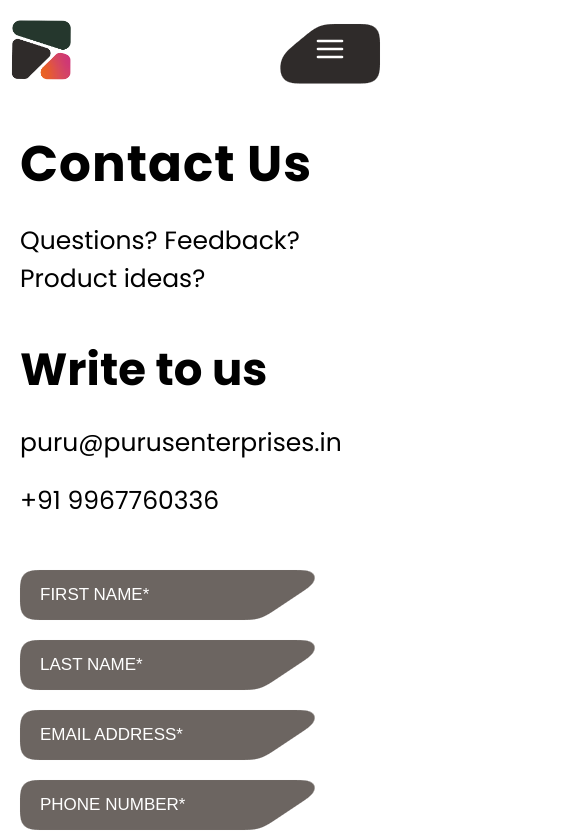
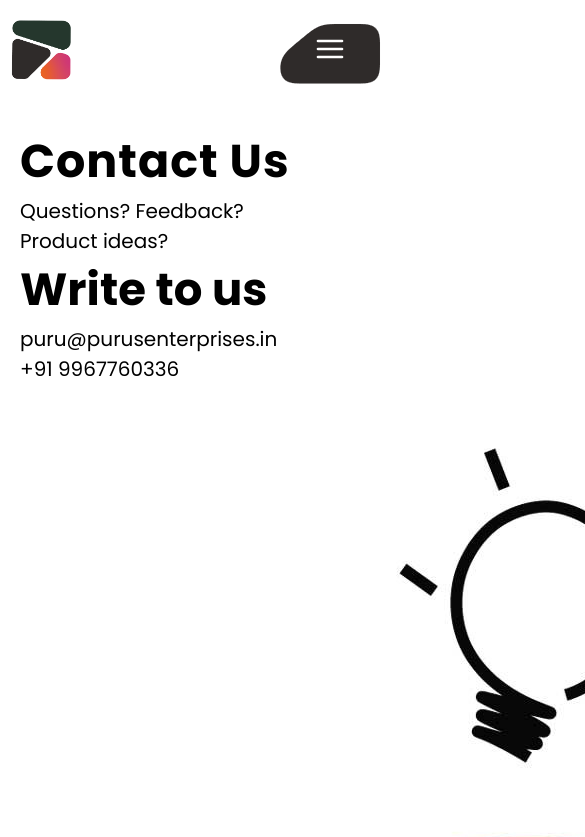
Before and after one commit to Ganeshshinde-2003/PURU-s-Website, a Next.js app: page /contactus in a window 390 px wide. Shown: the top 837 px of the page, 585 px wide, since content can reach past the window. Built offline with nearby package versions, Linux system fonts and the light colour scheme.

Commit message:
created the image

```diff
--- a/src/app/contactus/page.jsx
+++ b/src/app/contactus/page.jsx
@@ -7,6 +7,7 @@ import { FaArrowDown } from "react-icons/fa";
 import { useEffect } from "react";
 import Image from "next/image";
 import logo2 from "../../../public/logo.png";
+import conct from "../../../public/contactusimage.jpg"
 
 function page() {
   useEffect(() => {
@@ -53,13 +54,15 @@ function page() {
             Questions? Feedback?
             <br /> Product ideas?
             <br />
-            <br />
             <span>Write to us</span>
           </p>
           <p className={styles.askings}>puru@purusenterprises.in</p>
           <p className={styles.askings}>+91 9967760336</p>
+          <div className={styles.imgcontainer}>
+            <Image src={conct} height={200} width={200} alt="contactus" />
           <div className={styles.circle}>
             <FaArrowDown style={iconStyle} />
+          </div>
           </div>
         </div>
         <Form />
--- a/src/app/contactus/page.module.css
+++ b/src/app/contactus/page.module.css
@@ -1,6 +1,7 @@
 .main {
-  padding: 100px 100px;
+  padding: 100px 150px;
 }
+
 .intro {
   display: flex;
   justify-content: center;
@@ -11,12 +12,11 @@
   left: 0;
   height: 100vh;
   width: 100vw;
-  background-color: rgba(
-    255,
-    255,
-    255,
-    0.2
-  ); /* Transparent and blurry background */
+  background-color: rgba(255,
+      255,
+      255,
+      0.2);
+  /* Transparent and blurry background */
   backdrop-filter: blur(10px);
   transition: 1s;
 }
@@ -49,29 +49,35 @@
   opacity: 0;
   transition: ease-in-out 0.5s;
 }
+
 .intro img {
   z-index: 200;
   height: 150px;
   width: auto;
 }
+
 .container {
   display: flex;
-  justify-content: space-evenly;
+  justify-content: space-between;
 }
+
 .namings {
   display: flex;
   flex-direction: column;
   justify-content: space-between;
 }
+
 .contact {
   font-size: 90px;
   font-weight: bold;
   letter-spacing: 1px;
 }
+
 .askings {
   font-size: 25px;
   font-weight: 400;
 }
+
 .askings span {
   font-weight: bold;
   font-size: 50px;
@@ -90,42 +96,61 @@
   width: 220px;
   border-radius: 50%;
   border: 2px solid rgb(0, 0, 0);
-  background-color: transparent; /* Set the initial background color to transparent */
+  background-color: transparent;
+  /* Set the initial background color to transparent */
   transition: background-color 2s ease, transform 1s ease, box-shadow 1s ease;
 }
 
 .circle:hover {
   background-color: black;
   color: white;
-  transform: scale(1.05) rotate(-90deg); /* Increase size on hover for a 3D effect */
+  transform: scale(1.05) rotate(-90deg);
+  /* Increase size on hover for a 3D effect */
   box-shadow: 0 0 20px rgba(0, 0, 0, 5);
   cursor: pointer;
 }
+
+.imgcontainer {
+  display: flex;
+}
+
+.imgcontainer img {
+  height: 500px;
+  width: auto;
+}
+
 @media (max-width: 1000px) {
   .main {
     padding: 100px 20px;
   }
 }
+
 @media (max-width: 800px) {
   .askings span {
     font-size: 45px;
   }
+
   .contact {
-    font-size: 50px;
+    font-size: 46px;
   }
 }
+
 @media (max-width: 500px) {
   .circle {
     display: none;
+  }
+  .imgcontainer img{
+    height: 100%;
+  }
+  .askings{
+    font-size: 20px;
   }
   .container {
     flex-direction: column;
     gap: 50px;
   }
+
   .main {
     padding: 40px 20px;
   }
-  .namings {
-    gap: 20px;
-  }
 }
--- a/src/compenents/Forms/form.module.css
+++ b/src/compenents/Forms/form.module.css
@@ -15,36 +15,46 @@
   overflow: hidden;
   z-index: 1;
 }
+.form{
+  display: flex;
+  align-items: center;
+  justify-content: center;
+}
 .form form {
-    display: flex;
-    flex-direction: column;
-    align-items: center;
-    justify-content: center;
-    gap: 50px;
+  display: flex;
+  flex-direction: column;
+  align-items: center;
+  justify-content: space-between;
+  gap: 50px;
 }
-.submit{
+
+.submit {
   font-size: 17px;
   text-align: left;
   padding-left: 19px;
   font-weight: 400;
 }
-.box1{
+
+.box1 {
   display: flex;
   justify-content: flex-start;
   align-items: center;
   cursor: pointer;
 }
+
 @media (max-width: 800px) {
-  .box{
+  .box {
     width: 260px;
   }
 }
-@media (max-width: 500px){
-  .form form{
+
+@media (max-width: 500px) {
+  .form form {
     align-items: flex-start;
     gap: 20px;
   }
-  .box{
+
+  .box {
     width: 300px;
   }
 }
```
Also changed, not shown: public/contactusimage.jpg (added).
